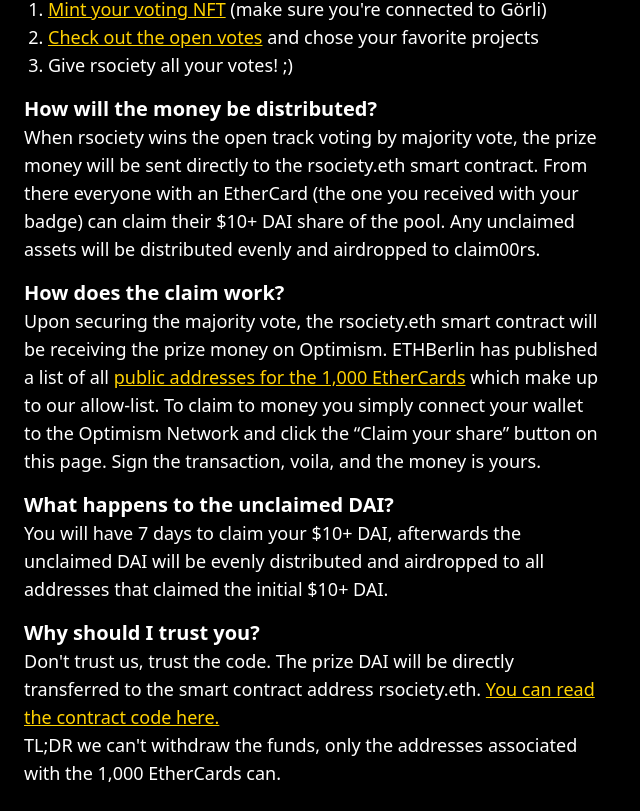
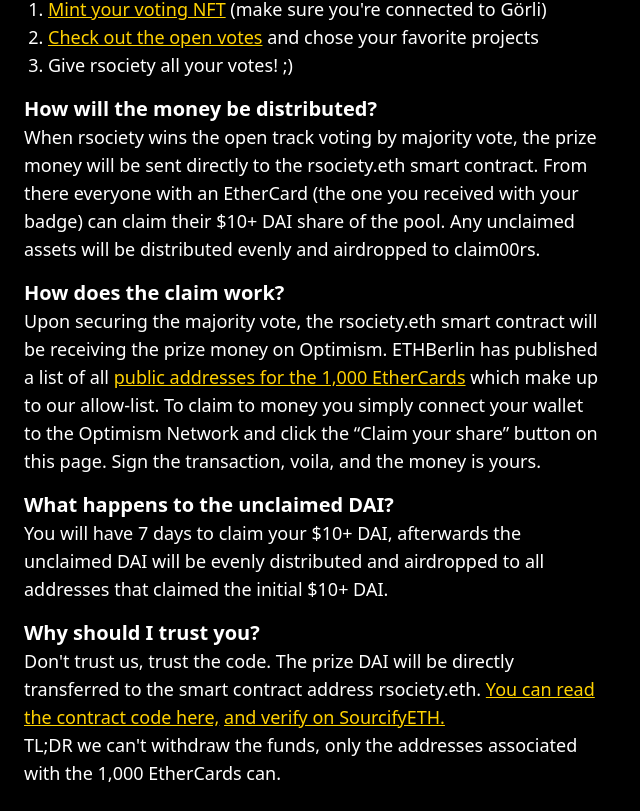
Before and after one commit to maggo/rsociety, a React (Create React App) app: page / in a window 1280 px wide. Shown: the part 937-1748 px from the top of the page, without its empty margins (0-640 px from the left). Built offline with nearby package versions, Linux system fonts and the light colour scheme.

Commit message:
Add new contract links

```diff
--- a/src/App.tsx
+++ b/src/App.tsx
@@ -153,12 +153,20 @@
             Don&apos;t trust us, trust the code. The prize DAI will be directly
             transferred to the smart contract address rsociety.eth.{" "}
             <a
-              href="https://optimistic.etherscan.io/address/0x0841def9362c205a5f59a5e232d925fc7a8d8537"
+              href="https://optimistic.etherscan.io/address/0xFBF562a98aB8584178efDcFd09755FF9A1e7E3a2"
               target="_blank"
               rel="noopener noreferrer"
               className="underline hover:no-underline text-[#ffd200]"
             >
-              You can read the contract code here.
+              You can read the contract code here,
+            </a>{" "}
+            <a
+              href="https://repo.sourcify.dev/contracts/full_match/10/0xFBF562a98aB8584178efDcFd09755FF9A1e7E3a2/sources/contracts/"
+              target="_blank"
+              rel="noopener noreferrer"
+              className="underline hover:no-underline text-[#ffd200]"
+            >
+              and verify on SourcifyETH.
             </a>
             <br />
             TL;DR we can&apos;t withdraw the funds, only the addresses
```
